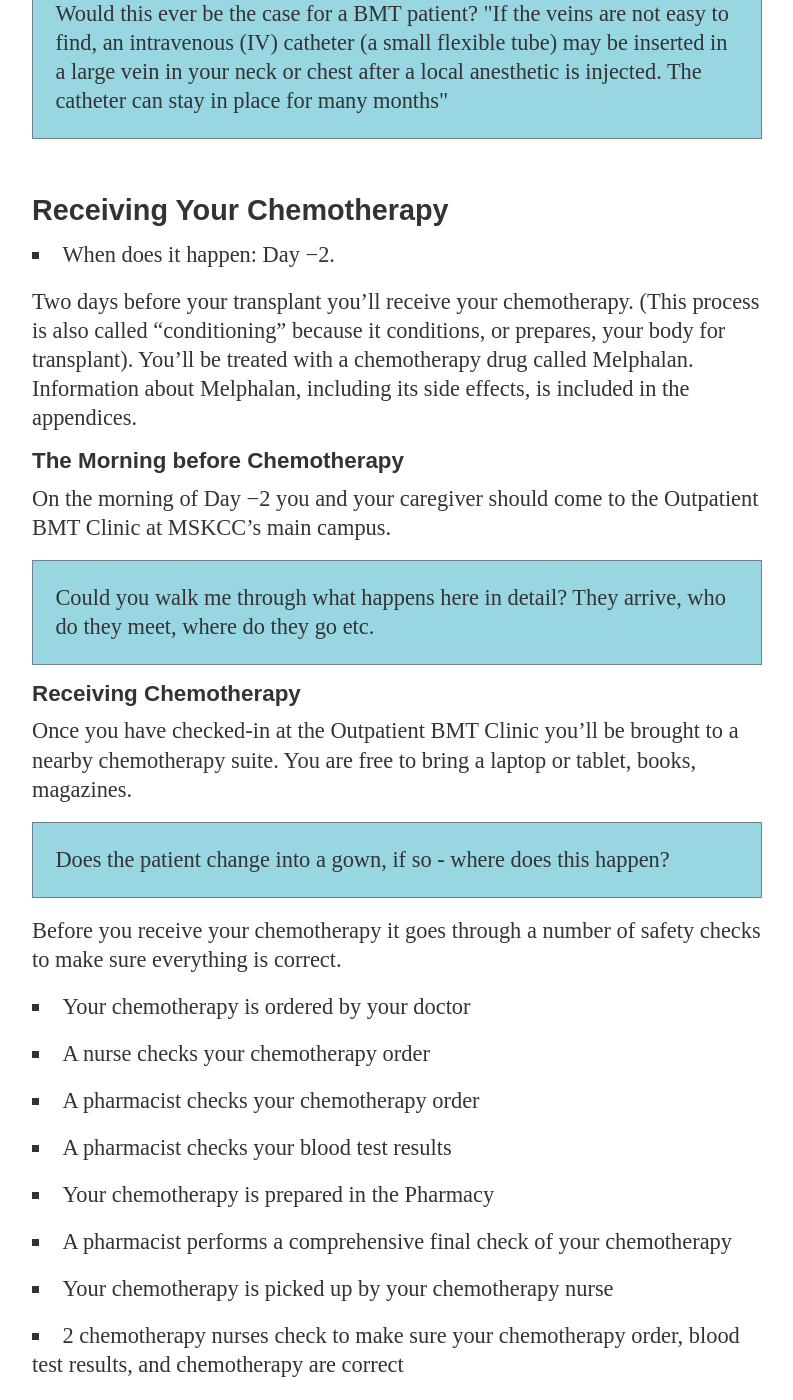
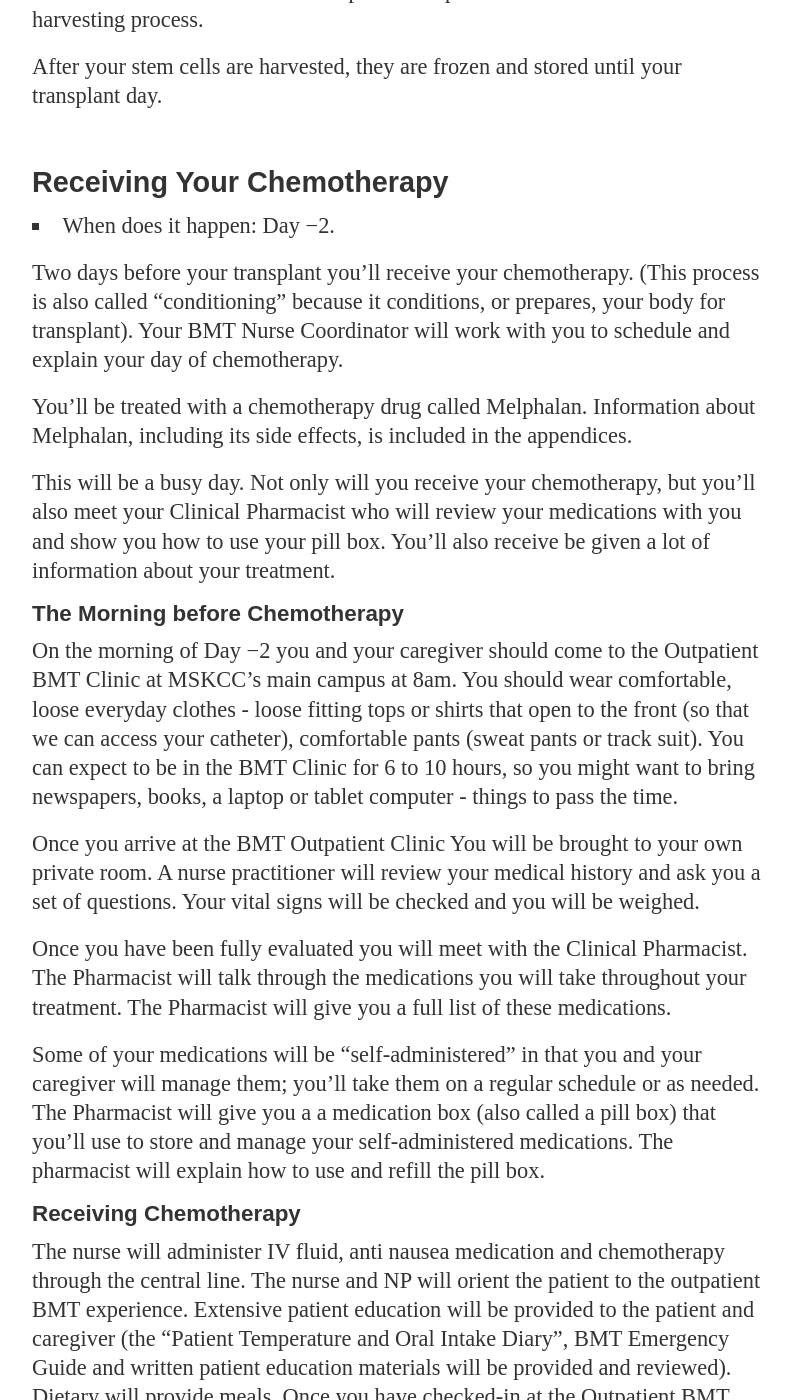
Before and after one commit to mskccpatiented/contentaudit, a Jekyll site: the page built from _posts/2012-11-19-auto-bmt-outpatient-guide-hybrid.md, in a window 1280 px wide and 1400 px high, scrolled down 24333 px. Shown: the whole window, without its empty margins (128-921 px from the left). Built offline with Jekyll 4.4.1, drawn with Linux system fonts in a browser that asks for light colours; Markdown is read by kramdown in place of the engine named in the settings; some of the changed text lies outside the part shown.

Commit message:
deploying BMT patient ed

```diff
--- a/_posts/2012-11-19-auto-bmt-outpatient-guide-hybrid.md
+++ b/_posts/2012-11-19-auto-bmt-outpatient-guide-hybrid.md
@@ -414,23 +413,37 @@ Some patients will not give themselves injections of Neupogen or Neulasta (both
 
 The injections of GCSF into your body will stimulate the growth and mobilization of your stem cells. Now, they'll be harvested (also called "collected") from your body through a procedure called *apheresis*.
 
-Apheresis is very similar to giving blood. You will lie in a chair or bed in the Blood Donor Room. An IV line will be put into a vein in your arm and a machine will separate the stem cells from your blood. Between 1 and 5 sessions will be needed to harvest enough stem cells, and each session will last 3 to 4 hours. Most patients experience no side effects from the harvesting process.
+Apheresis is very similar to giving blood. You will lie in a chair or bed in the Blood Donor Room. An IV line will be put into a vein in your arm and a machine will separate the stem cells from your blood.
+
+If your catheter has already been fitted then it might be used for harvesting instead of an IV line. In this case one of the lumens of your catheter will be connected to the machine that separates the stem cells from your blood.
+
+Between 1 and 5 sessions will be needed to harvest enough stem cells, and each session will last 3 to 4 hours. Most patients experience no side effects from the harvesting process.
 
 After your stem cells are harvested, they are frozen and stored until your transplant day.
-
-<p class="question">Would this ever be the case for a BMT patient? "If the veins are not easy to find, an intravenous (IV) catheter (a small flexible tube) may be inserted in a large vein in your neck or chest after a local anesthetic is injected. The catheter can stay in place for many months" </p>
 
 ### Receiving Your Chemotherapy
 * When does it happen: Day −2.
 
-Two days before your transplant you'll receive your chemotherapy. (This process is also called "conditioning" because it conditions, or prepares, your body for transplant). You'll be treated with a chemotherapy drug called Melphalan. Information about Melphalan, including its side effects, is included in the appendices.
+Two days before your transplant you'll receive your chemotherapy. (This process is also called "conditioning" because it conditions, or prepares, your body for transplant). Your BMT Nurse Coordinator will work with you to schedule and explain your day of chemotherapy.
+
+You'll be treated with a chemotherapy drug called Melphalan. Information about Melphalan, including its side effects, is included in the appendices.
+
+This will be a busy day. Not only will you receive your chemotherapy, but you'll also meet your Clinical Pharmacist who will review your medications with you and show you how to use your pill box. You'll also receive be given a lot of information about your treatment.
 
 #### The Morning before Chemotherapy
-On the morning of Day −2 you and your caregiver should come to the Outpatient BMT Clinic at MSKCC's main campus.
+On the morning of Day −2 you and your caregiver should come to the Outpatient BMT Clinic at MSKCC's main campus at 8am. You should wear comfortable, loose everyday clothes - loose fitting tops or shirts that open to the front (so that we can access your catheter), comfortable pants (sweat pants or track suit). You can expect to be in the BMT Clinic for 6 to 10 hours, so you might want to bring newspapers, books, a laptop or tablet computer - things to pass the time.
 
-<p class="question">Could you walk me through what happens here in detail? They arrive, who do they meet, where do they go etc.</p>
+Once you arrive at the BMT Outpatient Clinic You will be brought to your own private room. A nurse practitioner will review your medical history and ask you a set of questions. Your vital signs will be checked and you will be weighed.
+
+Once you have been fully evaluated you will meet with the Clinical Pharmacist. The Pharmacist will talk through the medications you will take throughout your treatment. The Pharmacist will give you a full list of these medications.
+
+Some of your medications will be "self-administered" in that you and your caregiver will manage them; you'll take them on a regular schedule or as needed. The Pharmacist will give you a a medication box (also called a pill box) that you'll use to store and manage your self-administered medications. The pharmacist will explain how to use and refill the pill box.
+
+<p class="question hidden">Could you walk me through what happens here in detail? They arrive, who do they meet, where do they go etc.</p>
 
 #### Receiving Chemotherapy
+
+The nurse will administer IV fluid, anti nausea medication and chemotherapy through the central line.  The nurse and NP will orient the patient to the outpatient BMT experience.  Extensive patient education will be provided to the patient and caregiver (the "Patient Temperature and Oral Intake Diary", BMT Emergency Guide and written patient education materials will be provided and reviewed).  Dietary will provide meals.
 Once you have checked-in at the Outpatient BMT Clinic you'll be brought to a nearby chemotherapy suite. You are free to bring a laptop or tablet, books, magazines.
 
 <p class="question">Does the patient change into a gown, if so - where does this happen?</p>
```
Also changed, not shown: other parts of _posts/2012-11-19-auto-bmt-outpatient-guide-hybrid.md (+2 -3 lines), 1 other file.
